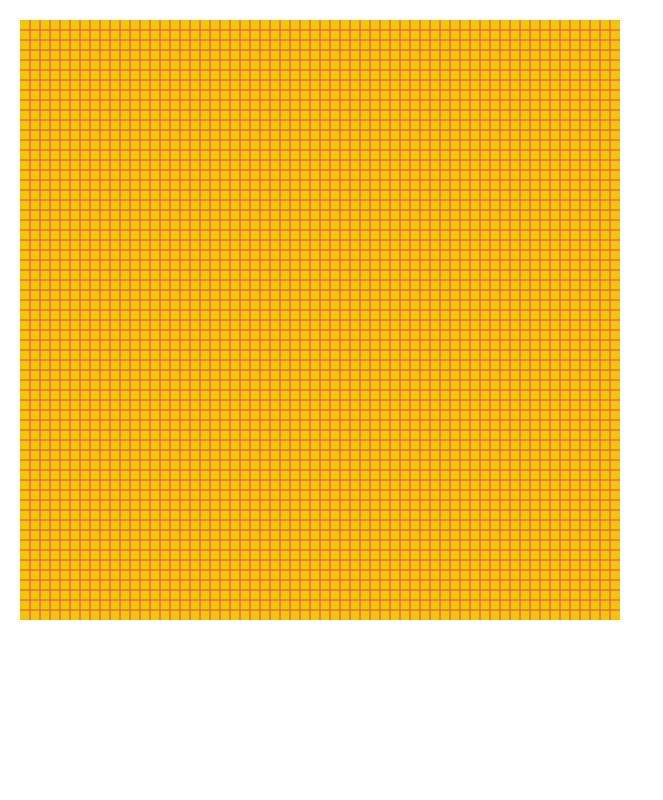
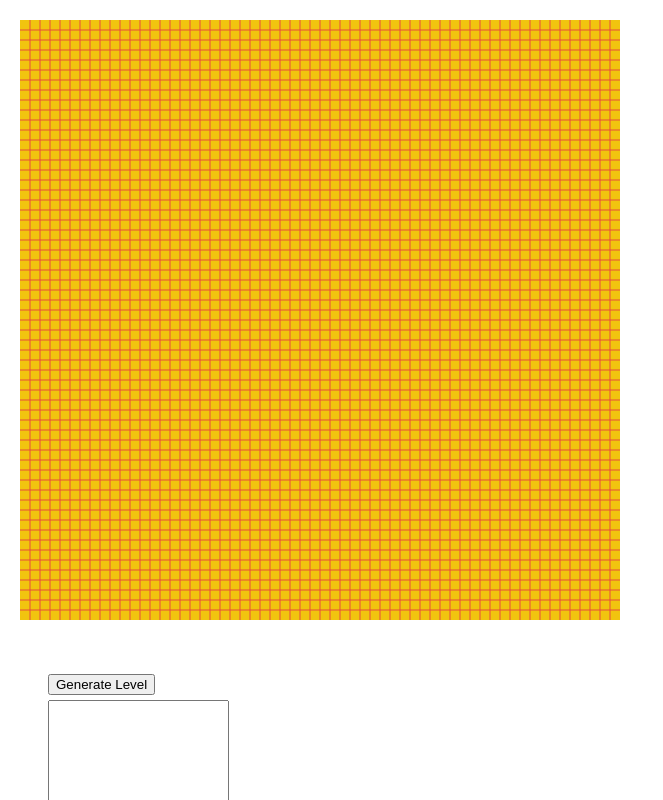
Before and after one commit to keripix/fywo-level-editor, a website with bundled scripts: page index.html in a window 1280 px wide. Shown: the top 800 px of the page, without its empty margins (0-663 px from the left). Built offline with nearby package versions, Linux system fonts and the light colour scheme; some icons are missing.

Commit message:
thats for now

```diff
--- a/index.html
+++ b/index.html
@@ -7,17 +7,17 @@
 <body>
     <div class="container-fluid">
         <div class="row-fluid">
-            <div class="span6">
+            <div class="span6 left-sidebar">
                 <canvas id="level-editor" width="600" height="600"></canvas>
                 <canvas id="grids" width="600" height="600"></canvas>
             </div>
-            <div class="left-sidebar">
+            <div class="span6 right-sidebar">
                 <ul>
                     <li>
                         <button class="btn btn-success">Generate Level</button>
                     </li>
                     <li>
-                        <textarea class="conf-editor" rows="16"></textarea>
+                        <textarea class="span12 conf-editor"></textarea>
                     </li>
                 </ul>
             </div>
--- a/styles/style.css
+++ b/styles/style.css
@@ -2,6 +2,11 @@
     position: absolute;
     top: 20px;
     left: 20px;
+}
+
+.left-sidebar{
+    height: 630px;
+    min-width: 630px;
 }
 
 #grids{
@@ -13,15 +18,15 @@
     z-index: 100;
 }
 
-.left-sidebar{
+.right-sidebar{
     padding-top: 20px;
-    float: left;
 }
 
-.left-sidebar ul{
+.right-sidebar ul{
     list-style: none;
 }
 
 .conf-editor{
     margin-top: 5px;
+    height: 85%;
 }
```
